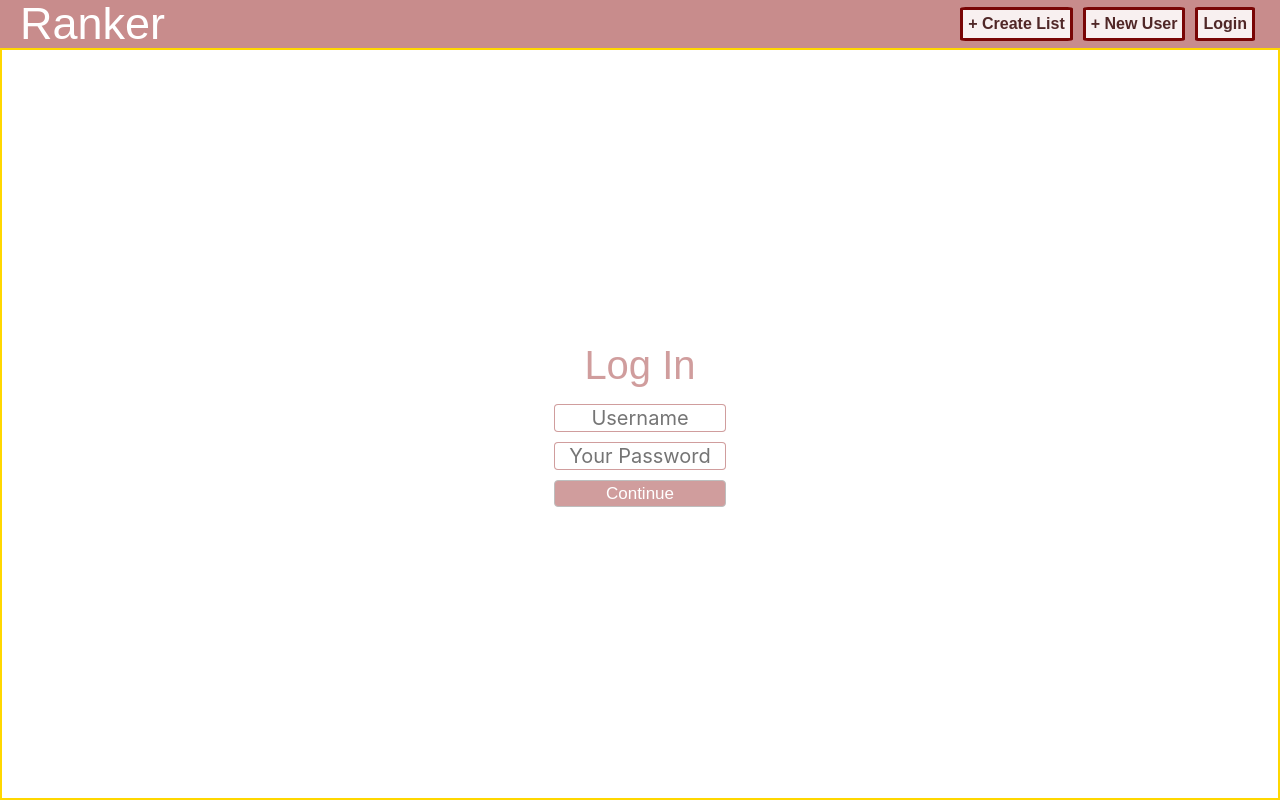
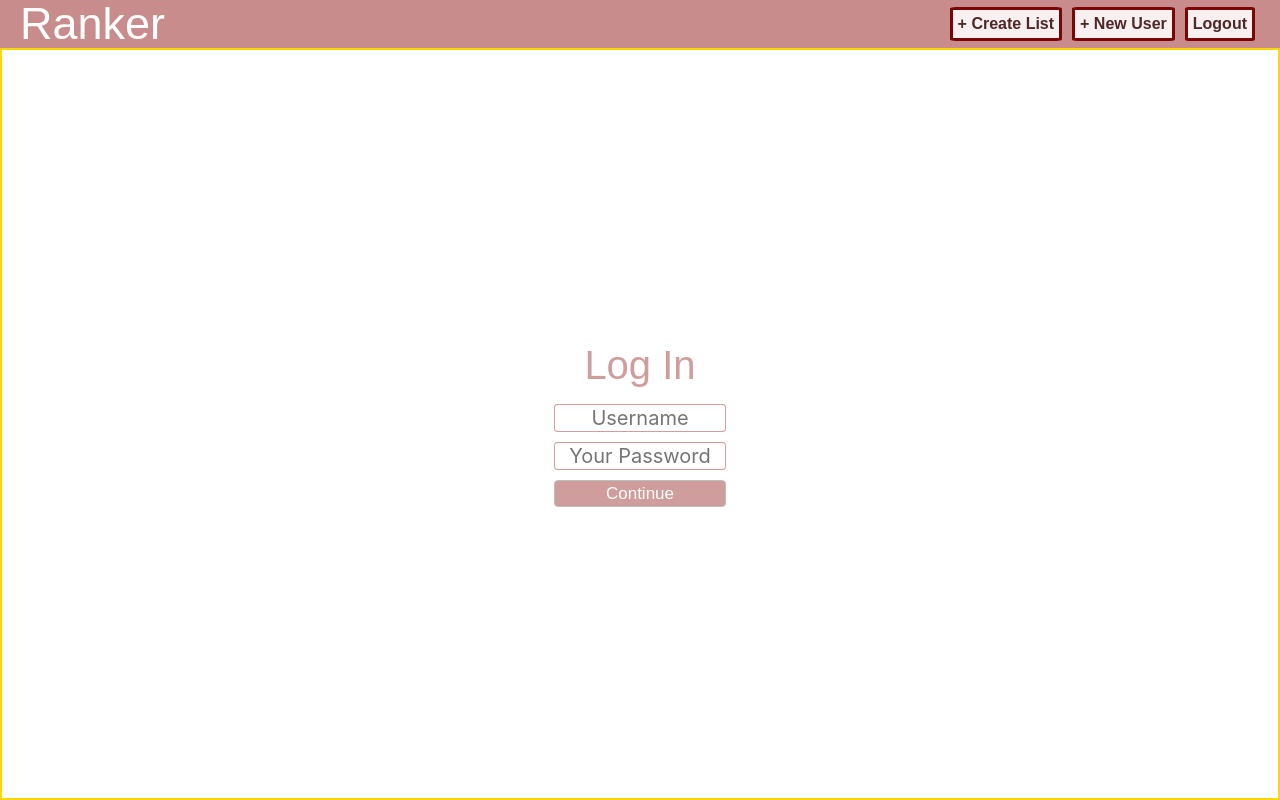
Before and after one commit to nirkraw/Ranqet, a React (Create React App) app in the folder webapp/: page /login#/ in a window 1280 px wide. Built offline with nearby package versions, Linux system fonts and the light colour scheme.

Commit message:
working on navbar logout vs login button

```diff
--- a/webapp/src/components/Home.jsx
+++ b/webapp/src/components/Home.jsx
@@ -11,7 +11,7 @@ export default function Home() {
   const [lists, setLists] = useState([]);
 
   useEffect(() => {
-    fetchLists();
+    fetchLists(localStorage.getItem("userId"));
   },[]);
 
   const fetchLists = async () => {
--- a/webapp/src/components/Navbar.jsx
+++ b/webapp/src/components/Navbar.jsx
@@ -3,6 +3,10 @@ import "../styles/Navbar.css";
 import { NavLink } from "react-router-dom";
 
 export default function Navbar() {
+
+  const logout = () => {
+    localStorage.setItem("userId", "");
+  }
   return (
     <div id="nav-main">
       <NavLink to="/" id="navbar-title">
@@ -15,9 +19,19 @@ export default function Navbar() {
         <NavLink to="/create-user" className="nav-session-button">
           + New User
         </NavLink>
-        <NavLink to="/login" className="nav-session-button">
-          Login
-        </NavLink>
+        {localStorage.getItem("userId") === "" ? (
+          <NavLink to="/login" className="nav-session-button">
+            Login
+          </NavLink>
+        ) : (
+          <NavLink
+            to="/login"
+            onClick={logout}
+            className="nav-session-button"
+          >
+            Logout
+          </NavLink>
+        )}
       </div>
     </div>
   );
```
